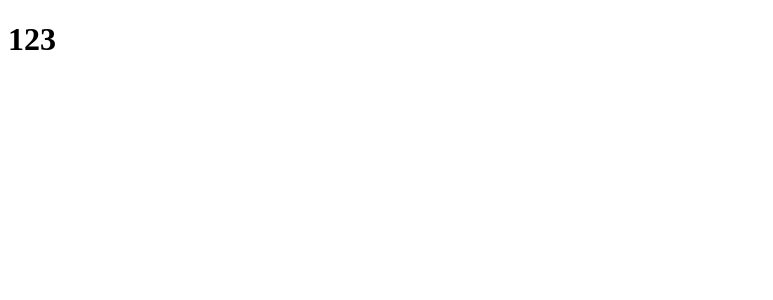
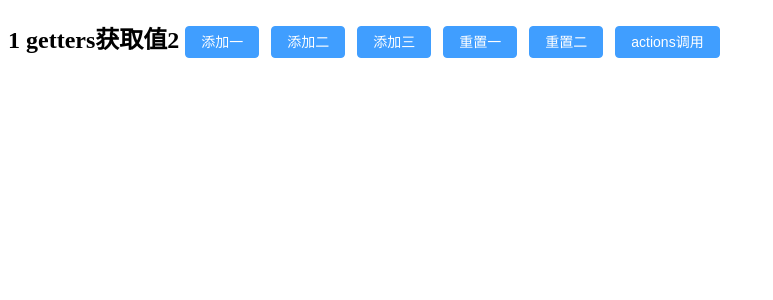
Before and after one commit to xiaoshunshi/vite-fly-admin, a Vue app: page / in a window 1280 px wide. Shown: the top 300 px of the page, without its empty margins (0-773 px from the left). Built offline with nearby package versions, Linux system fonts and the light colour scheme.

Commit message:
feat: 添加全局状态管理工具pinia

```diff
--- a/package.json
+++ b/package.json
@@ -11,6 +11,7 @@
   },
   "dependencies": {
     "element-plus": "^2.2.13",
+    "pinia": "^2.0.18",
     "vue": "^3.2.37",
     "vue-router": "^4.0.13"
   },
--- a/src/components/HelloWorld.vue
+++ b/src/components/HelloWorld.vue
@@ -1,11 +1,88 @@
 <script setup lang="ts">
-defineProps<{ msg: string }>()
+import useCommonStore from '@/store/index'
+import { storeToRefs } from 'pinia'
+const store = useCommonStore()
+const data = storeToRefs(store)
+// 常规方法修改内容
+const storeAdd = () => {
+  data.count.value++
+}
+// $patch修改内容
+const storeAddOne = () => {
+  store.$patch({
+    count: store.count + 1
+  })
+}
+// $patch修改内容，内带对象
+const storeAddTwo = () => {
+  store.$patch((state) => {
+    state.count++
+  })
+}
+// $state修改整体内容
+const storeRest = () => {
+  store.$state = {
+    count: 1,
+    message: 'Hello world',
+    phone: 13811111199
+  }
+}
+// $reset重置为初始内容
+const storeRestOne = () => {
+  store.$reset()
+}
+// $subscribe监听整个仓库变化
+store.$subscribe((mutation, store) => {
+  console.log('mutation', mutation)
+  console.log('store', store)
+})
 </script>
 
 <template>
-  <h1>{{ 123 }}</h1>
+  <div class="box">
+    <h2>
+      {{ store.count }}
+      getters获取值{{ store.countSum }}
+      <el-button
+        @click="storeAdd"
+        type="primary"
+      >
+        添加一
+      </el-button>
+      <el-button
+        @click="storeAddOne"
+        type="primary"
+      >
+        添加二
+      </el-button>
+      <el-button
+        @click="storeAddTwo"
+        type="primary"
+      >
+        添加三
+      </el-button>
+      <el-button
+        @click="storeRest"
+        type="primary"
+      >
+        重置一
+      </el-button>
+      <el-button
+        @click="storeRestOne"
+        type="primary"
+      >
+        重置二
+      </el-button>
+      <el-button
+        @click="store.countAdd"
+        type="primary"
+      >
+        actions调用
+      </el-button>
+    </h2>
+  </div>
 </template>
 
-<style scoped>
+<style scoped lang="scss">
 
 </style>
--- a/src/main.ts
+++ b/src/main.ts
@@ -1,7 +1,9 @@
 import { createApp } from 'vue'
 import router, { setupRouter } from './router' // 路由
+import { createPinia } from 'pinia'
 import App from './App.vue'
 const app = createApp(App)
+app.use(createPinia())
 setupRouter(app) // 引入路由
 router.isReady().then(() => {
   app.mount('#app')
--- /dev/null
+++ b/src/store/index.ts
@@ -0,0 +1,22 @@
+
+import { defineStore } from 'pinia'
+export default defineStore('myGlobalState', {
+  state: () => {
+    return {
+      count: 1,
+      message: 'Hello world',
+      phone: 13811111199
+    }
+  },
+  actions: {
+    countAdd () {
+      this.count++
+    }
+  },
+  getters: {
+    countSum (state) {
+      return state.count * 2
+    }
+  }
+
+})
```
Also changed, not shown: 2 other files (tests, documents, lock files or other folders).
